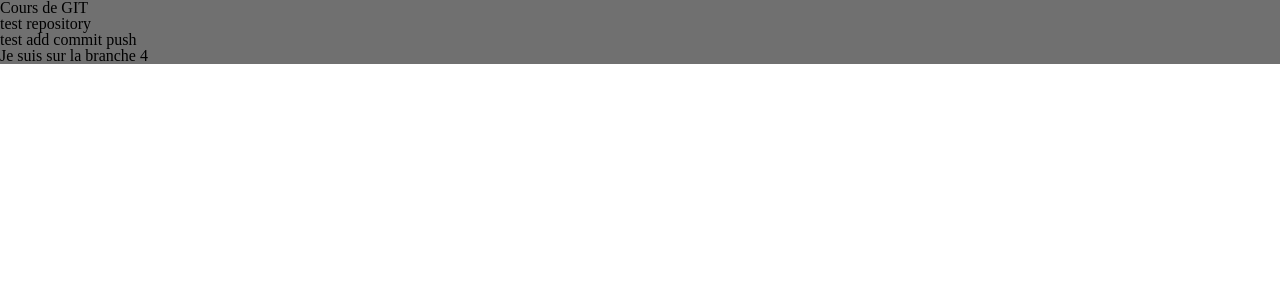
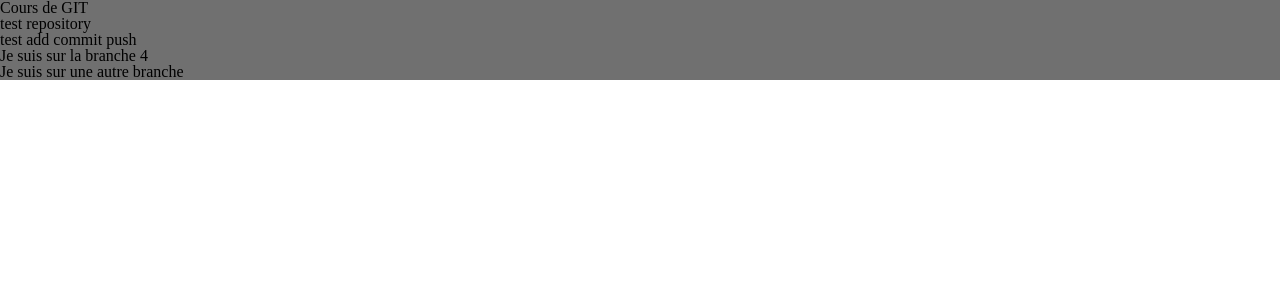
Before and after one commit to Lokdi/testgitepaignes, a PHP site: page /index2.php in a window 1280 px wide. Shown: the top 300 px of the page. Run offline with PHP 8.4, Linux system fonts and the light colour scheme.

Commit message:
premier commit test epaignes

```diff
--- a/index2.php
+++ b/index2.php
@@ -8,4 +8,5 @@
 <h2>test repository</h2>
 <h3>test add commit push</h3>
 <h4>Je suis sur la branche 4 </h4>
+<h4>Je suis sur une autre branche </h4>
 <?php include ('inc/footer.php'); ?>
```
